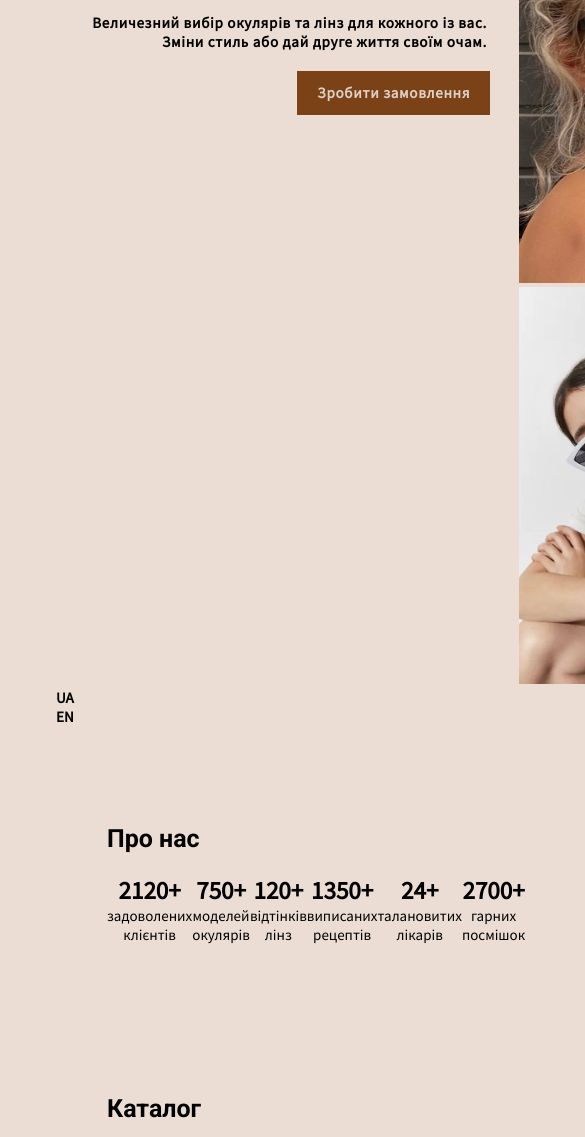
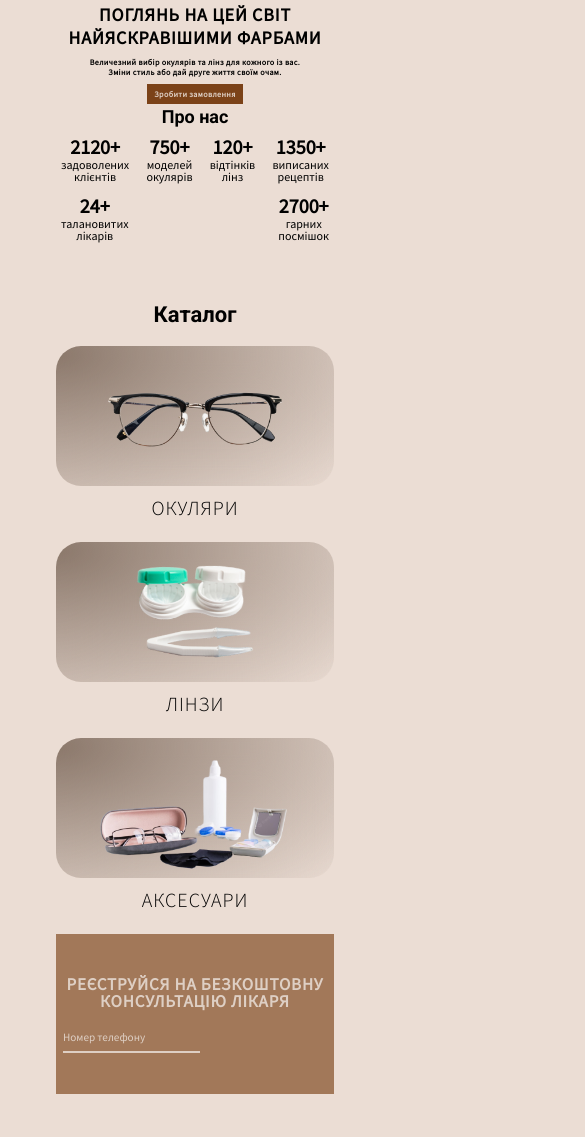
Before and after one commit to BOYYYKO/i-can-see, a plain HTML site: page index.html in a window 390 px wide. Shown: the part 335-1472 px from the top of the page, 585 px wide, since content can reach past the window. Drawn offline with Linux system fonts and the light colour scheme.

Commit message:
adaptive

```diff
--- a/index.html
+++ b/index.html
@@ -17,8 +17,8 @@
                 <div class="header__content">
                     <div class="header__menu menu">
                         <nav class="menu__body">
-                            <div><img src="icons/Menu.svg" alt=""></div>
-                            <div><img src="icons/Logo.svg" class="align-center" alt=""></div>
+                            <div class="menu-icon"><img src="icons/Menu.svg" alt=""></div>
+                            <div class="logo-icon"><img src="icons/Logo.svg" class="align-center" alt=""></div>
                             <div>
                                 <ul class="menu__list">
                                     <li><a href="" class="menu__link">увійти</a></li>
@@ -35,14 +35,14 @@
                 <div class="start__container _container">
                     <div>
                         <div class="hello__content">
-                            <h1 class="hello__title">Поглянь на цей світ найяскравішими фарбами</h1>
+                            <h1 class="hello__title">Поглянь на цей світ<br>найяскравішими фарбами</h1>
                             <div class="hello__text text">Величезний вибір окулярів та лінз для кожного із вас.<br>Зміни стиль або дай друге життя своїм очам.</div>
                         </div>
-                        <div class="hello__btn btn">Зробити замовлення</div>
+                        <div class="button-div"><div class="hello__btn btn">Зробити замовлення</div></div>
                     </div>
                     <div class="hello__avatar">
                         <img src="img/hello_1.png" alt="">
-                        <img src="img/hello_2.png" alt="">
+                        <img src="img/hello_2.png" alt="" class="photo_2">
                     </div>
                 </div>
                 <div class="language align-left _container">
@@ -145,7 +145,7 @@
                                 <div class="image"><img src="icons/GB.svg" alt=""></div>
                             </div>
 
-                            <div class="footer__list">
+                            <div class="footer__list contacts">
                                 <h2 class="contact__title">Контакти</h2>
                                 <p class="contact__text">Телефони:</p>
                                 <p class="contact__text">+380975643280</p>
@@ -153,7 +153,7 @@
                             </div>
 
                             <div>
-                                <ul class="footer__list">
+                                <ul class="footer__list tovars">
                                     <li><a href="" class="footer__link">Окуляри</a></li>
                                     <li><a href="" class="footer__link">Лінзи</a></li>
                                     <li><a href="" class="footer__link">Аксесуари</li>
--- a/style/style.css
+++ b/style/style.css
@@ -3,9 +3,10 @@
 @import url("https://fonts.googleapis.com/css?family=Roboto:700,700italic&display=swap&subser=cyrillic-ext");
 @import "fonts";
 
-body{
+body {
   background-color: #EBDDD4;
   font-family: Sourse Sans Pro;
+  min-width: 320px;
   margin: 0;
   padding: 0;
 }
@@ -17,8 +18,8 @@ body{
 
 @font-face {
   font-family: 'icomoon';
-  src:  url('fonts/icomoon.eot?lqhs86');
-  src:  url('fonts/icomoon.eot?lqhs86#iefix') format('embedded-opentype'),
+  src: url('fonts/icomoon.eot?lqhs86');
+  src: url('fonts/icomoon.eot?lqhs86#iefix') format('embedded-opentype'),
     url('fonts/icomoon.ttf?lqhs86') format('truetype'),
     url('fonts/icomoon.woff?lqhs86') format('woff'),
     url('fonts/icomoon.svg?lqhs86#icomoon') format('svg');
@@ -27,7 +28,8 @@ body{
   font-display: block;
 }
 
-[class^="icon-"], [class*=" icon-"] {
+[class^="icon-"],
+[class*=" icon-"] {
   /* use !important to prevent issues with browser extensions that change fonts */
   font-family: 'icomoon' !important;
   speak: never;
@@ -46,36 +48,44 @@ body{
   content: "\e900";
   color: #7b4218;
 }
+
 .icon-GB .path1:before {
   content: "\e901";
   color: rgb(238, 238, 238);
 }
+
 .icon-GB .path2:before {
   content: "\e902";
   margin-left: -1em;
   color: rgb(0, 82, 180);
 }
+
 .icon-GB .path3:before {
   content: "\e903";
   margin-left: -1em;
   color: rgb(216, 0, 39);
 }
+
 .icon-Logo:before {
   content: "\e904";
 }
+
 .icon-Menu:before {
   content: "\e905";
   color: #7b4218;
 }
+
 .icon-UA .path1:before {
   content: "\e906";
   color: rgb(255, 230, 46);
 }
+
 .icon-UA .path2:before {
   content: "\e907";
   margin-left: -1em;
   color: rgb(66, 139, 193);
 }
+
 /* GENERAL END */
 
 /* HEADER START */
@@ -84,14 +94,19 @@ body{
   margin: 0 auto;
 }
 
+.menu-icon {
+  display: none;
+}
+
 .menu__body {
   display: flex;
   justify-content: flex-end;
   align-items: center;
   margin: 15px;
+  height: 115px;
 }
 
-.menu__body > div {
+.menu__body>div {
   width: 33%;
 }
 
@@ -104,12 +119,11 @@ body{
 .menu__list {
   display: flex;
   justify-content: flex-end;
-  height: 115px;
   align-items: center;
-  list-style-type:none;
+  list-style-type: none;
 }
 
-.menu__list > li {
+.menu__list>li {
   margin: 0px 0px 0px 19px;
 }
 
@@ -124,13 +138,14 @@ body{
 .menu__link:hover {
   color: #7B4218;
 }
+
 /* HEADER END */
 
 
 /* START START */
-.hello__btn{
-  position: relative;
-  left: 56%;
+.button-div {
+  display: flex;
+  justify-content: flex-end;
 }
 
 .btn {
@@ -143,31 +158,31 @@ body{
   display: inline-flex;
   font-weight: 700;
   font-size: 15px;
-  color: #DECFC4;;
+  color: #DECFC4;
   align-items: center;
   justify-content: center;
   text-align: center;
   transition: background-color 0.3s ease 0s;
 }
 
-.btn:hover{
+.btn:hover {
   background-color: #845839;
 }
 
-.start{
+.start {
   margin-top: 60px;
   padding: 0px 56px;
 }
+
 /* START END */
 
 
 /* HELLO START */
-.hello__content{
+.hello__content {
   margin: 20px 0px;
 }
 
-.hello__title{
-  width: 431px;
+.hello__title {
   text-align: right;
   font-family: 'Source Sans Pro';
   text-transform: uppercase;
@@ -178,8 +193,7 @@ body{
   color: #000000;
 }
 
-.hello__text{
-  width: 431px;
+.hello__text {
   font-family: 'Source Sans Pro';
   font-style: bold;
   font-weight: 700;
@@ -190,12 +204,12 @@ body{
   color: #000000;
 }
 
-.start__container{
+.start__container {
   display: flex;
   justify-content: space-evenly;
 }
 
-.hello__avatar > img{
+.hello__avatar>img {
   margin: 0px 32px;
 }
 
@@ -207,15 +221,15 @@ body{
 .language__list {
   display: flex;
   justify-content: flex-start;
-  height: 115px;
+  height: 85px;
   align-items: center;
-  list-style-type:none;
+  list-style-type: none;
   padding: 0;
   margin: 0;
 }
 
-.language__list > li {
-  margin: 0px 19px 0px 0px;
+.language__list>li {
+  margin: 0px 14px 0px 0px;
 }
 
 .language__link {
@@ -230,30 +244,37 @@ body{
 .language__link:hover {
   color: #7B4218;
 }
+
 /* HELLO END */
 
 /* ABOUT START */
-.about-posts__container{
+.about {
+  margin-bottom: 30px;
+  padding: 0px 56px;
+}
+
+.about-posts__container {
   padding: 0px 107px;
 }
 
-.about-posts__column{
+.about-posts__column {
   display: flex;
   justify-content: space-between;
 }
 
-.about-posts__item{
+.about-posts__item {
   text-align: center;
+  margin: 5px;
 }
 
-.about-posts__title{
+.about-posts__title {
   font-family: 'Roboto';
   font-size: 25px;
   font-weight: 700;
   color: black;
 }
 
-.about-post__title{
+.about-post__title {
   font-family: 'Source Sans Pro';
   font-size: 25px;
   font-weight: 700;
@@ -261,53 +282,57 @@ body{
   margin: 0;
 }
 
-.about-post__text{
+.about-post__text {
   font-family: 'Source Sans Pro';
   font-size: 15px;
   font-weight: 400;
   line-height: 19px;
   color: black;
 }
+
 /* ABOUT END */
 
 /* CATALOG START */
-.catalog{
-  padding-top: 130px;
+.catalog {
+  padding-top: 20px;
 }
-.catalog__container{
+
+.catalog__container {
   padding: 0px 107px;
 }
 
-.catalog__column{
+.catalog__column {
   display: flex;
   justify-content: space-between;
   padding-top: 14px;
 }
 
-.catalog__item{
+.catalog__item {
   text-align: center;
 }
 
-.catalog__title{
+.catalog__title {
   font-family: 'Roboto';
   font-size: 25px;
   font-weight: 700;
   color: black;
 }
 
-.image-container{
+.image-container {
   box-sizing: border-box;
   width: 333px;
   height: 236px;
 
-  background: radial-gradient(139.49% 144.28% at 0% 6.36%, #8B786B 0%, rgba(139, 120, 107, 0) 100%) /* warning: gradient uses a rotation that is not supported by CSS and may not behave as expected */;
+  background: radial-gradient(139.49% 144.28% at 0% 6.36%, #8B786B 0%, rgba(139, 120, 107, 0) 100%)
+    /* warning: gradient uses a rotation that is not supported by CSS and may not behave as expected */
+  ;
   backdrop-filter: blur(35px);
   /* Note: backdrop-filter has minimal browser support */
 
   border-radius: 25px;
 }
 
-.catalog__text{
+.catalog__text {
   font-family: 'Source Sans Pro';
   font-size: 30px;
   font-weight: 300;
@@ -318,58 +343,60 @@ body{
   text-transform: uppercase;
 }
 
-.catalog__item > a {
-  text-decoration:none;
+.catalog__item>a {
+  text-decoration: none;
 }
 
 .catalog__item:hover img {
   transform: scale(1.1);
 }
 
-.image-container > img {
+.image-container>img {
   transition: transform 0.25s;
 }
 
 .catalog__item:hover .catalog__text {
   color: #7B4218;
 }
+
 /* CATALOG END */
 
 /* FORM START */
 .form {
   height: 300px;
-  padding-bottom: 325px;
+  padding-bottom: 225px;
 }
 
-.form__container{
+.form__container {
   padding: 0px 107px;
-  padding-top: 130px;
+  padding-top: 80px;
 }
 
-.form__column{
+.form__column {
   display: flex;
   background: rgba(123, 66, 24, 0.65);
 }
-.title_container{
+
+.title_container {
   width: 50%;
-  align-self:center;
+  align-self: center;
 }
 
-.title_block{
-  position:relative;
+.title_block {
+  position: relative;
   left: 25%;
 }
 
-.photo__container{
+.photo__container {
   width: 50%;
 }
 
-.photo__container > img {
+.photo__container>img {
   width: 100%;
   height: 100%;
 }
 
-.form__title{
+.form__title {
   font-family: 'Source Sans Pro';
   font-weight: 700;
   font-size: 25px;
@@ -379,6 +406,7 @@ body{
 
   color: #DECFC4;
 }
+
 /* FORM END */
 
 /* INPUT START */
@@ -386,29 +414,31 @@ body{
   position: relative;
   padding: 15px 0 0;
   margin-top: 10px;
-  width: 50%;
+  width: 80%;
 }
 
 .form__field {
   font-family: inherit;
-  width: 100%;
   border: 0;
-  border-bottom: 2px solid #DECFC4;;
+  border-bottom: 2px solid #DECFC4;
   outline: 0;
-  font-size: 1.3rem;
+  font-size: 1.2rem;
   color: #fff;
   padding: 7px 0;
   background: transparent;
   transition: border-color 0.2s;
 }
+
 .form__field::placeholder {
   color: transparent;
 }
-.form__field:placeholder-shown ~ .form__label {
-  font-size: 1.3rem;
+
+.form__field:placeholder-shown~.form__label {
+  font-size: 1.2rem;
   cursor: text;
   top: 20px;
 }
+
 .form__label {
   font-family: 'Source Sans Pro';
   font-style: normal;
@@ -418,8 +448,10 @@ body{
   top: 0;
   display: block;
   transition: 0.2s;
-  color: #DECFC4;;
+  color: #DECFC4;
+  ;
 }
+
 .form__field:focus {
   padding-bottom: 6px;
   font-weight: 400;
@@ -427,7 +459,8 @@ body{
   border-image: #DECFC4;
   border-image-slice: 1;
 }
-.form__field:focus ~ .form__label {
+
+.form__field:focus~.form__label {
   position: absolute;
   top: 0;
   display: block;
@@ -436,13 +469,15 @@ body{
   color: #DECFC4;
   font-weight: 400;
 }
+
 /* INPUT END */
 
 /* FOOTER START */
-footer{
+footer {
   height: 320px;
   width: 100%;
-  background-color: #7B4218;;
+  background-color: #7B4218;
+  ;
 }
 
 .footer__content {
@@ -458,7 +493,7 @@ footer{
   padding-top: 50px;
 }
 
-.footer__body > .footer__list {
+.footer__body>.footer__list {
   width: 25%;
 }
 
@@ -475,27 +510,18 @@ footer{
   padding: 0px;
   gap: 25px;
   height: 115px;
-  list-style-type:none;
+  list-style-type: none;
 }
 
-.language__list{
-  display: inline;
-  flex-direction: column;
-  align-items: flex-start;
-  padding: 0px;
-  gap: 25px;
-  height: 115px;
-  list-style-type:none;
-}
-.language__list>div{
+.language__list>div {
   margin-bottom: 20px;
 }
 
-.footer__list > li {
+.footer__list>li {
   margin: 0px 0px 0px 19px;
 }
 
-.footer__list{
+.footer__list {
   transition: transform 0.5s;
 }
 
@@ -513,7 +539,7 @@ footer{
   color: #e3cebd;
 }
 
-.contact__title{
+.contact__title {
   font-family: 'Source Sans Pro';
   font-style: normal;
   font-weight: 700;
@@ -522,7 +548,7 @@ footer{
   color: #fff;
 }
 
-.contact__text{
+.contact__text {
   font-family: 'Source Sans Pro';
   font-style: normal;
   font-weight: 400;
@@ -532,7 +558,7 @@ footer{
   color: #fff;
 }
 
-.footer__btn{
+.footer__btn {
   position: relative;
   margin-top: 10px;
   margin-left: 15%;
@@ -545,14 +571,14 @@ footer{
   display: inline-flex;
   font-weight: 700;
   font-size: 15px;
-  color: #000000;;
+  color: #000000;
   align-items: center;
   justify-content: center;
   text-align: center;
   transition: background-color 0.3s ease 0s;
 }
 
-.footer__btn:hover{
+.footer__btn:hover {
   background-color: #a18672;
   color: #fff;
 }
@@ -561,7 +587,374 @@ footer{
   transform: scale(1.1);
 }
 
-.image > img {
+.image>img {
   transition: transform 0.25s;
 }
+
 /* FOOTER END */
+
+@media only screen and (max-width: 1250px) {
+  .photo_2 {
+    display: none;
+  }
+
+  .hello__avatar>img {
+    margin: 0;
+    width: 120%;
+  }
+
+  .image-container {
+    box-sizing: border-box;
+    width: 240px;
+    height: 140px;
+    padding: 5px;
+  }
+
+  .image-container>img {
+    width: 200px;
+    height: 130px;
+  }
+
+  .title_block {
+    left: 15%;
+  }
+
+  .form__title {
+    font-size: 20px;
+    width: 190%;
+  }
+
+  .form__group {
+    margin-top: 0;
+  }
+
+  .language__list>li {
+    margin: 0px 8px 0px 0px;
+  }
+
+  .catalog__column {
+    justify-content: space-around;
+  }
+
+  .form {
+    padding-bottom: 120px;
+  }
+}
+
+@media only screen and (max-width:950px) {
+
+  .menu__list {
+    display: none;
+  }
+
+  .menu-icon {
+    display: inline;
+  }
+
+  .hello__avatar>img {
+    margin: 20px;
+    width: 100%;
+  }
+
+  .catalog__column {
+    flex-direction: column;
+  }
+
+  .title_block {
+    left: 5%;
+  }
+
+  .form__title {
+    font-size: 18px;
+    line-height: 1;
+  }
+
+  .about-posts__container {
+    padding: 0px 30px;
+  }
+
+  .image-container {
+    width: 100%;
+  }
+
+  .catalog__text {
+    margin-top: 3px;
+    margin-bottom: 15px;
+  }
+
+  .form {
+    padding-bottom: 60px;
+  }
+}
+
+@media only screen and (max-width:800px) {
+
+  .menu__body {
+    height: 95px;
+  }
+
+  .start {
+    margin-top: 25px;
+    padding: 0px 36px;
+  }
+
+  .hello__avatar>img {
+    margin: 20px;
+    width: 70%;
+  }
+
+  .title_block {
+    left: 5%;
+  }
+
+  .form__title {
+    font-size: 20px;
+  }
+
+  .title_block {
+    padding: 0;
+  }
+
+  .hello__title {
+    font-size: 24px;
+  }
+
+  .hello__text {
+    font-size: 10px;
+  }
+
+  .btn {
+    font-size: 12px;
+    padding: 0 10px;
+    height: 30px;
+  }
+
+  .language__list {
+    height: 40px;
+  }
+
+  .about-posts__container {
+    padding: 0;
+  }
+
+  .about-post__title {
+    font-size: 20px;
+  }
+
+  .about-post__text {
+    font-size: 12px;
+    line-height: 12px;
+  }
+
+  .photo__container {
+    display: none;
+  }
+
+  .form__column {
+    height: 160px;
+  }
+
+  .form__field {
+    font-size: 1.1rem;
+  }
+
+  .form__field:placeholder-shown~.form__label {
+    font-size: 1.1rem;
+  }
+  .language__list{
+    display: none;
+  }
+  .footer__list>li {
+    margin: 0;
+    height: 30px;
+}
+
+.form {
+  height: 200px;
+}
+footer {
+  height: 270px;
+}
+}
+
+@media only screen and (max-width:600px) {
+
+  .menu__body {
+    height: 75px;
+  }
+
+  .button-div {
+    justify-content: center;
+  }
+
+  .menu-icon>img {
+    width: 30px;
+    height: 30px;
+  }
+
+  .start {
+    margin-top: 20px;
+    padding: 0px 26px;
+  }
+
+  .start__container {
+    flex-direction: column-reverse;
+  }
+
+  .hello__title,
+  .hello__text {
+    text-align: center;
+  }
+
+  .hello__avatar {
+    display: flex;
+    justify-content: space-around;
+  }
+
+  .hello__avatar>img {
+    margin: 0;
+    width: 45%;
+  }
+
+  .photo_2 {
+    display: inline;
+  }
+
+  .language__list>li {
+    margin: 0px 5px 0px 0px;
+  }
+
+  .about-posts__title,
+  .catalog__title {
+    font-size: 22px;
+    margin: 5px 0px;
+  }
+
+  .about-posts__header,
+  .catalog__header {
+    display: flex;
+    justify-content: center;
+  }
+
+  .about-posts__column {
+    justify-content: safe;
+    flex-wrap: wrap;
+  }
+
+  .catalog__container,
+  .form__container {
+    padding: 0px 56px;
+  }
+
+  .catalog__text {
+    font-size: 20px;
+  }
+
+  .form__field {
+    font-size: 0.9rem;
+  }
+
+  .form__field:placeholder-shown~.form__label {
+    font-size: 0.9rem;
+  }
+
+  .form__title {
+    font-size: 20px;
+    text-align: center;
+  }
+
+  .form {
+    padding-bottom: 0px;
+  }
+  .image>img {
+    width: 80%;
+    height: 80%;
+}
+.footer__btn {
+  margin-top: 5px;
+  height: 33px;
+  padding: 0px 12px;
+  font-size: 17px;
+}
+
+.contact__text {
+  margin: 8px;
+}
+.footer__body{
+  justify-content: space-around;
+}
+
+.tovars{
+  display: none;
+}
+footer {
+  height: 220px;
+}
+}
+
+@media only screen and (max-width:400px) {
+
+  .menu__body {
+    height: 45px;
+  }
+
+  .logo-icon>img {
+    width: 120px;
+    height: 25px;
+  }
+
+  .start {
+    margin-top: 15px;
+    padding: 0px 13px;
+  }
+
+  .hello__title {
+    margin: 8px 0px;
+    font-size: 18px;
+  }
+
+  .hello__text {
+    font-size: 8px;
+  }
+
+  .btn {
+    font-size: 8px;
+    padding: 0 7px;
+    height: 20px;
+  }
+
+  .hello__content {
+    margin: 7px 0px;
+  }
+
+  .language__link {
+    font-size: 9px;
+  }
+
+  .about-posts__title {
+    font-size: 18px;
+    margin: 2px 0px;
+  }
+
+  .form__field {
+    font-size: 0.7rem;
+  }
+
+  .form__field:placeholder-shown~.form__label {
+    font-size: 0.7rem;
+  }
+
+  .form__title {
+    font-size: 17px;
+  }
+  .footer__body{
+    justify-content: center;
+  }
+  .contacts{
+    display: none;
+  }
+
+  footer {
+    height: 180px;
+  }
+}
```
